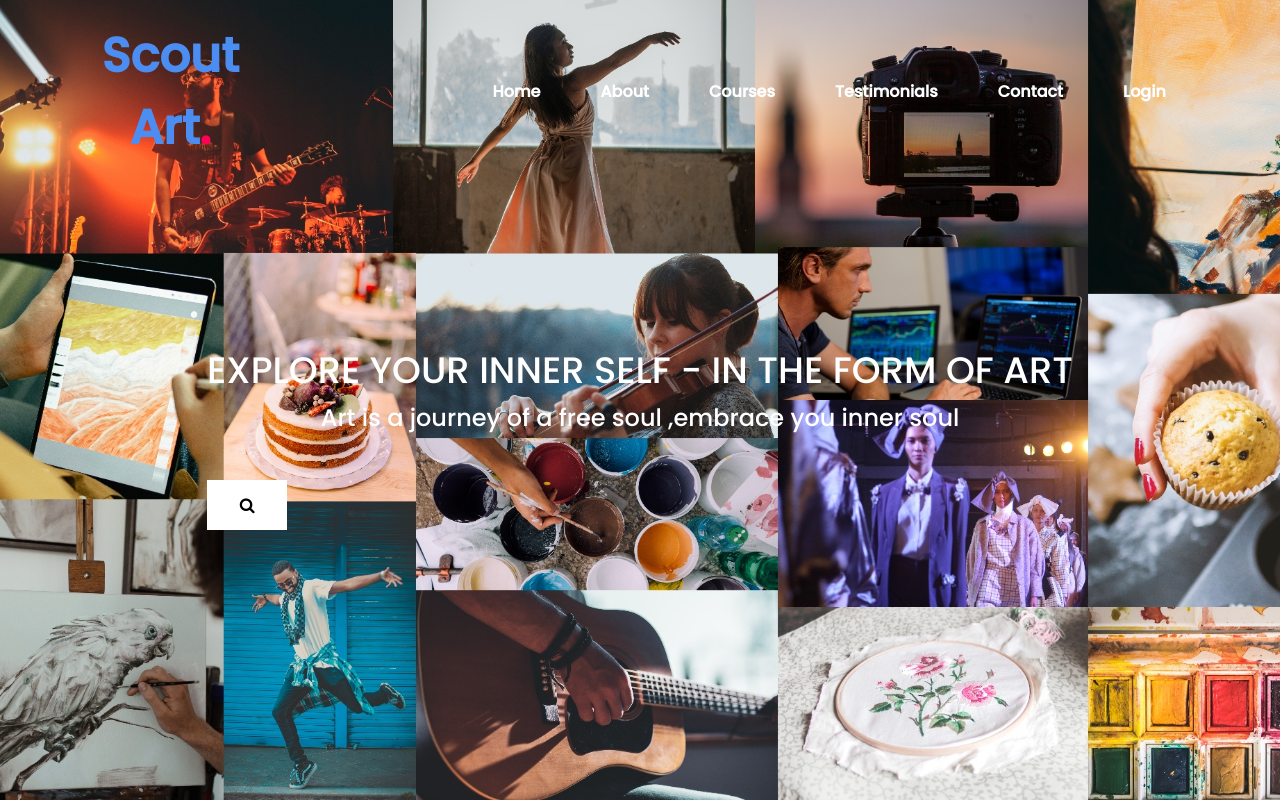
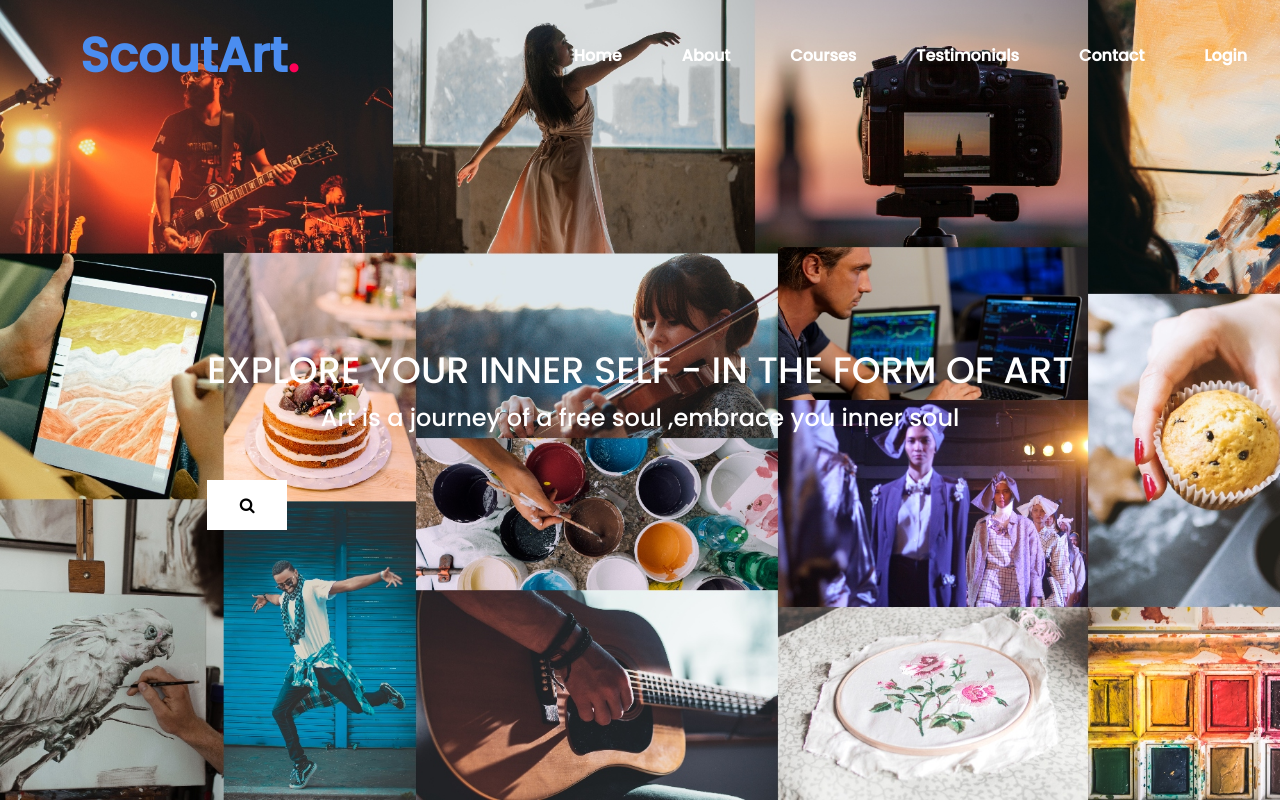
Before and after one commit to niharikachavati/portfolio, a plain HTML site: page index.html in a window 1280 px wide. Shown: the top 802 px of the page. Drawn offline with nearby package versions, Linux system fonts and the light colour scheme.

Commit message:
Removed space from logo

```diff
--- a/index.html
+++ b/index.html
@@ -18,7 +18,7 @@
 <body>
      <header>
         <ul class="navigation">
-            <a href="#" class="logo">Scout Art<span>.</span></a>
+            <a href="#" class="logo">ScoutArt<span>.</span></a>
             <div style="width:195px"></div>
             <li><a href="#banner">Home</a></li>
             <li><a href="#About">About</a></li>
```
